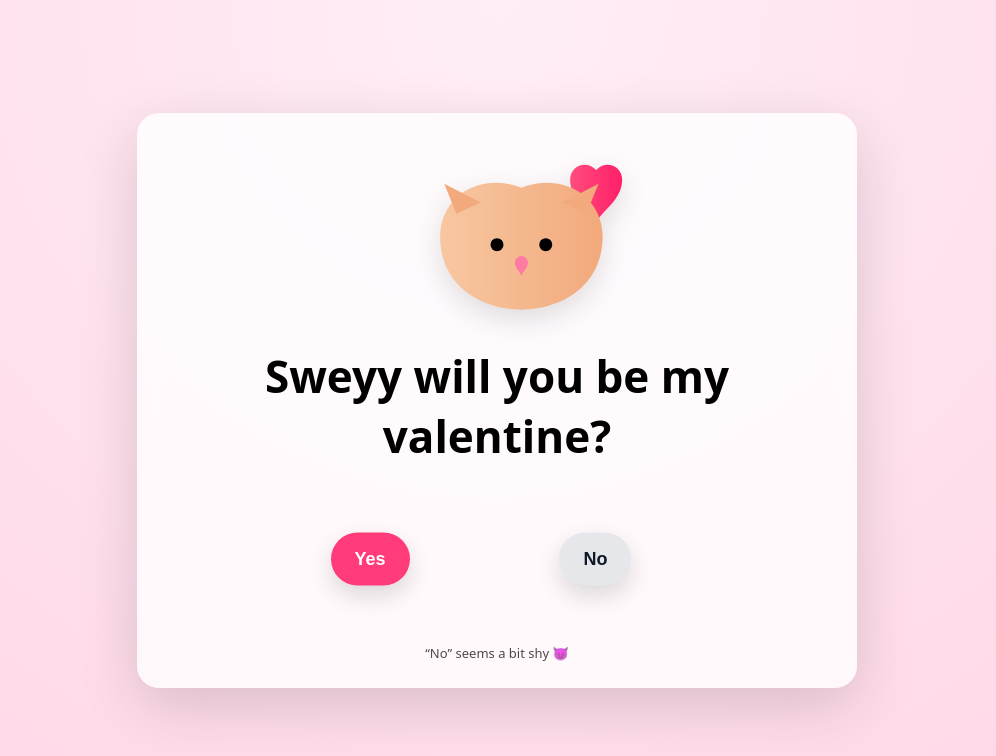
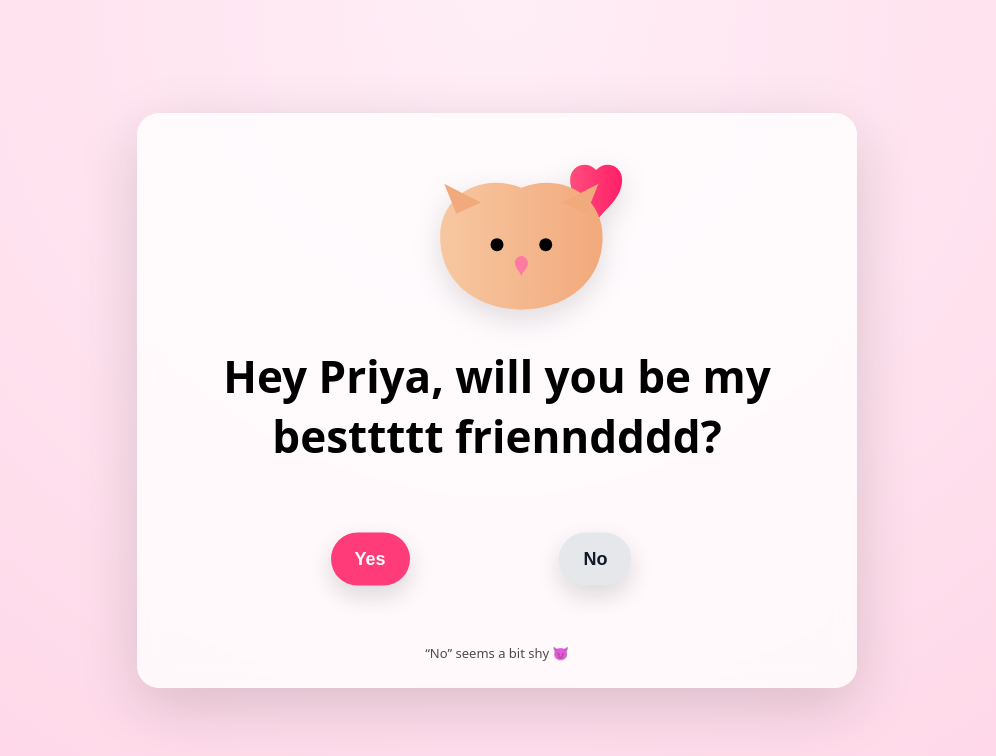
Before and after one commit to Pathmeshhh/bff, a plain HTML site: page index.html in a window 1280 px wide. Shown: the whole page, without its empty margins (143-1139 px from the left). Drawn offline with nearby package versions, Linux system fonts and the light colour scheme.

Commit message:
Change title and greeting in index.html

```diff
--- a/index.html
+++ b/index.html
@@ -3,7 +3,7 @@
 <head>
   <meta charset="UTF-8" />
   <meta name="viewport" content="width=device-width, initial-scale=1, viewport-fit=cover" />
-  <title>Will you be my Valentine?</title>
+  <title>Will you be my Best Friend?</title>
 
   <!-- Confetti library -->
   <script src="https://cdn.jsdelivr.net/npm/canvas-confetti@1.9.3/dist/confetti.browser.min.js"></script>
@@ -171,7 +171,7 @@
             fill="#ff7aa2"/>
     </svg>
 
-    <h1>Sweyy will you be my valentine?</h1>
+    <h1>Hey Priya, will you be my besttttt frienndddd?</h1>
 
     <section class="button-zone" id="zone">
       <button id="yesBtn">Yes</button>
```
